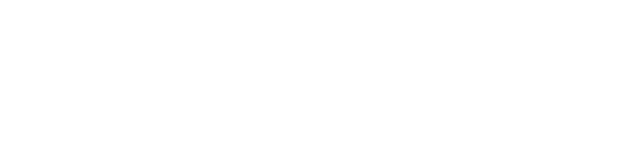
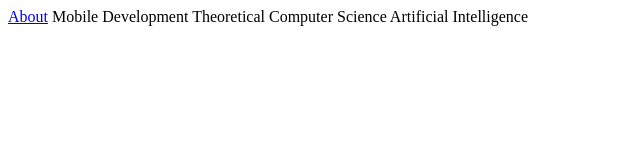
Before and after one commit to SolarRend/solarrend.github.io, a plain HTML site: page index.html in a window 1280 px wide. Shown: the whole page, without its empty margins (0-640 px from the left). Drawn offline with Linux system fonts and the light colour scheme.

Commit message:
basic nav work

```diff
--- /dev/null
+++ b/css/style.css
@@ -0,0 +1,3 @@
+/*
+*
+*/
--- a/index.html
+++ b/index.html
@@ -1,7 +1,24 @@
 <!DOCTYPE html>
+<!--
+- Home page
+-->
+
 <html lang="en">
+
     <head>
-        <title>Joshua's Page</title>
+        <title>Joshua's Page | Home</title>
         <meta charset="UTF-8">
     </head>
+
+    <body>
+        <!--nav bar-->
+        <div>
+            <a href="index.html">About</a>
+            <a>Mobile Development</a>
+            <a>Theoretical Computer Science</a>
+            <a>Artificial Intelligence</a>
+        </div>
+
+    </body>
+
 </html>
```
Also changed, not shown: 1 other file.
